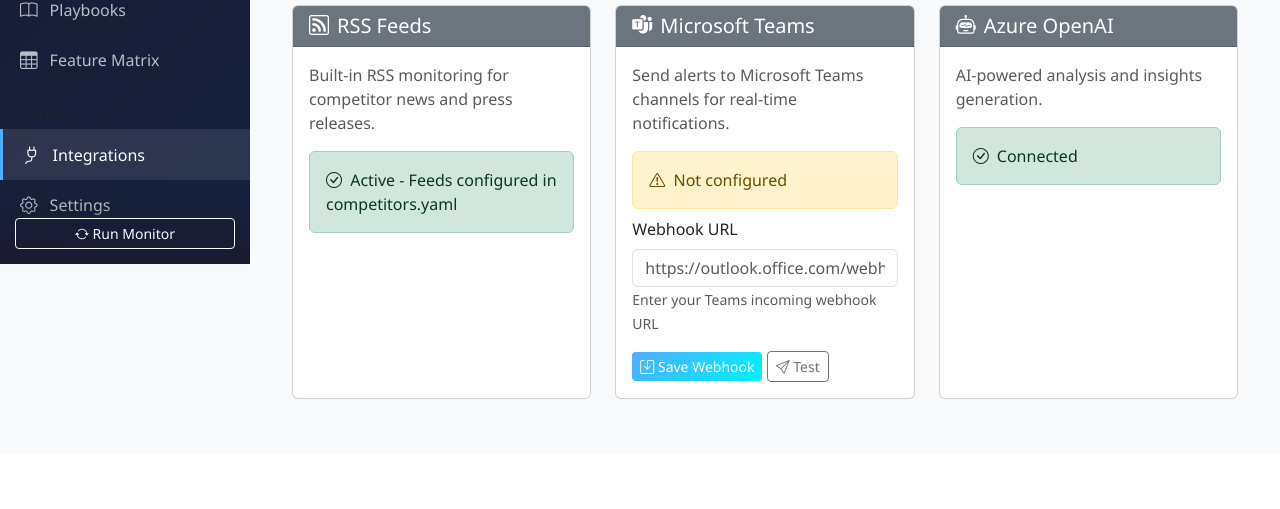
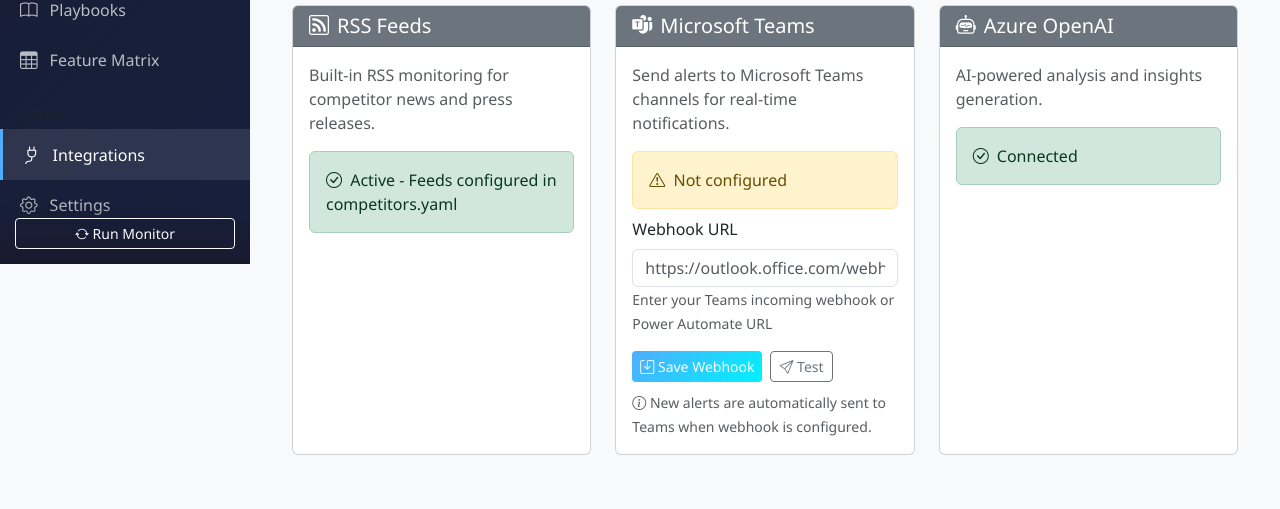
Before and after one commit to AbhayManikanti/compiq, a Flask app: page /integrations in a window 1280 px wide. Shown: the part 536-1045 px from the top of the page. Before the commit the page ends 935 px from the top, so only its background shows below. Run offline with Flask 3, Linux system fonts and the light colour scheme; data that the repository does not hold is empty.

Commit message:
Add Teams auto-notification and sync all alerts feature

```diff
--- a/app/routes.py
+++ b/app/routes.py
@@ -1463,11 +1463,182 @@
         response = requests.post(webhook_url, json=message, timeout=15)
         # Power Automate returns 202 Accepted, Teams returns 200 OK
         if response.status_code in [200, 202]:
+            # Mark alert as sent to Teams
+            if alert_id:
+                alert.notification_sent = True
+                channels = alert.notification_channels or ''
+                if 'teams' not in channels:
+                    alert.notification_channels = (channels + ',teams').strip(',')
+                db.session.commit()
             return jsonify({'success': True, 'message': 'Alert sent successfully!'})
         else:
             return jsonify({'success': False, 'error': f'Webhook returned status {response.status_code}: {response.text[:200]}'}), 400
     except Exception as e:
         return jsonify({'success': False, 'error': str(e)}), 500
+
+
+def send_alert_to_teams(alert: Alert) -> bool:
+    """
+    Internal helper function to send an alert to Teams.
+    Returns True if sent successfully, False otherwise.
+    """
+    import requests as req
+
+    webhook_url = os.environ.get('TEAMS_WEBHOOK_URL', '')
+
+    if not webhook_url:
+        return False
+
+    # Check if already sent to Teams
+    channels = alert.notification_channels or ''
+    if 'teams' in channels:
+        return True  # Already sent
+
+    title = alert.title
+    summary = alert.summary
+    risk_level = alert.risk_level or 'medium'
+    competitor = alert.competitor.name if alert.competitor else 'Unknown'
+    source_url = alert.source_url
+    alert_id = alert.id
+    detected_at = alert.detected_at.strftime('%Y-%m-%d %H:%M UTC') if alert.detected_at else 'Unknown'
+
+    # Risk level emojis
+    risk_emojis = {
+        'critical': '🔴',
+        'high': '🟠',
+        'medium': '🟡',
+        'low': '🟢',
+        'info': 'ℹ️'
+    }
+
+    # Build Adaptive Card for Power Automate
+    adaptive_card = {
+        "type": "AdaptiveCard",
+        "$schema": "http://adaptivecards.io/schemas/adaptive-card.json",
+        "version": "1.4",
+        "body": [
+            {
+                "type": "TextBlock",
+                "text": f"🚨 {title}",
+                "weight": "Bolder",
+                "size": "Large",
+                "wrap": True
+            },
+            {
+                "type": "FactSet",
+                "facts": [
+                    {"title": "Competitor", "value": competitor},
+                    {"title": "Risk Level", "value": f"{risk_emojis.get(risk_level, '⚪')} {risk_level.upper()}"},
+                    {"title": "Detected", "value": detected_at}
+                ]
+            },
+            {
+                "type": "TextBlock",
+                "text": summary[:300] if summary else 'No details available',
+                "wrap": True,
+                "spacing": "Medium"
+            }
+        ],
+        "actions": [
+            {
+                "type": "Action.OpenUrl",
+                "title": "View in CompIQ",
+                "url": f"https://compiq-app.azurewebsites.net/alerts/{alert_id}"
+            }
+        ]
+    }
+
+    if source_url:
+        adaptive_card["actions"].append({
+            "type": "Action.OpenUrl",
+            "title": "View Source",
+            "url": source_url
+        })
+
+    # Power Automate expects this structure
+    message = {
+        "body": {
+            "contentType": "application/vnd.microsoft.card.adaptive",
+            "content": adaptive_card
+        }
+    }
+
+    try:
+        response = req.post(webhook_url, json=message, timeout=15)
+        if response.status_code in [200, 202]:
+            # Mark as sent
+            alert.notification_sent = True
+            channels = alert.notification_channels or ''
+            if 'teams' not in channels:
+                alert.notification_channels = (channels + ',teams').strip(',')
+            db.session.commit()
+            return True
+        return False
+    except Exception as e:
+        logging.getLogger(__name__).error(f"Error sending alert {alert_id} to Teams: {e}")
+        return False
+
+
+@api_bp.route('/integrations/teams/sync-all', methods=['POST'])
+def teams_sync_all():
+    """Send all alerts that haven't been sent to Teams yet."""
+    import requests as req
+
+    webhook_url = os.environ.get('TEAMS_WEBHOOK_URL', '')
+
+    if not webhook_url:
+        return jsonify({'success': False, 'error': 'Webhook not configured'}), 400
+
+    # Get all alerts that haven't been sent to Teams
+    all_alerts = Alert.query.order_by(Alert.detected_at.asc()).all()
+
+    sent_count = 0
+    skipped_count = 0
+    failed_count = 0
+
+    for alert in all_alerts:
+        # Check if already sent to Teams
+        channels = alert.notification_channels or ''
+        if 'teams' in channels:
+            skipped_count += 1
+            continue
+
+        # Send to Teams
+        if send_alert_to_teams(alert):
+            sent_count += 1
+            # Small delay to avoid rate limiting
+            import time
+            time.sleep(0.5)
+        else:
+            failed_count += 1
+
+    return jsonify({
+        'success': True,
+        'sent': sent_count,
+        'skipped': skipped_count,
+        'failed': failed_count,
+        'message': f'Sent {sent_count} alerts to Teams ({skipped_count} already sent, {failed_count} failed)'
+    })
+
+
+@api_bp.route('/integrations/teams/stats')
+def teams_stats():
+    """Get Teams notification statistics."""
+    total_alerts = Alert.query.count()
+
+    # Count alerts sent to Teams
+    sent_to_teams = Alert.query.filter(
+        Alert.notification_channels.like('%teams%')
+    ).count()
+
+    not_sent = total_alerts - sent_to_teams
+
+    return jsonify({
+        'total_alerts': total_alerts,
+        'sent_to_teams': sent_to_teams,
+        'not_sent': not_sent,
+        'webhook_configured': bool(os.environ.get('TEAMS_WEBHOOK_URL', ''))
+    })
 
 
 # =============================================================================
--- a/templates/integrations.html
+++ b/templates/integrations.html
@@ -127,17 +127,37 @@
                     <div id="teams-status">
                         <!-- Status populated by JS -->
                     </div>
+                    <div id="teams-stats" class="mb-3" style="display: none;">
+                        <div class="row text-center">
+                            <div class="col-6">
+                                <h4 class="mb-0 text-success" id="teams-sent-count">0</h4>
+                                <small class="text-muted">Sent to Teams</small>
+                            </div>
+                            <div class="col-6">
+                                <h4 class="mb-0 text-warning" id="teams-pending-count">0</h4>
+                                <small class="text-muted">Pending</small>
+                            </div>
+                        </div>
+                    </div>
                     <div class="mb-3">
                         <label class="form-label">Webhook URL</label>
                         <input type="url" class="form-control" id="teams-webhook" placeholder="https://outlook.office.com/webhook/...">
-                        <small class="text-muted">Enter your Teams incoming webhook URL</small>
+                        <small class="text-muted">Enter your Teams incoming webhook or Power Automate URL</small>
                     </div>
+                    <div class="d-flex flex-wrap gap-2">
                         <button class="btn btn-primary btn-sm" onclick="saveTeamsWebhook()">
                             <i class="bi bi-save"></i> Save Webhook
                         </button>
                         <button class="btn btn-outline-secondary btn-sm" onclick="testTeamsWebhook()">
                             <i class="bi bi-send"></i> Test
                         </button>
+                        <button class="btn btn-success btn-sm" id="teams-sync-btn" onclick="syncAllAlertsToTeams()" style="display: none;">
+                            <i class="bi bi-arrow-repeat"></i> Sync All Alerts
+                        </button>
+                    </div>
+                    <div class="mt-2">
+                        <small class="text-muted"><i class="bi bi-info-circle"></i> New alerts are automatically sent to Teams when webhook is configured.</small>
+                    </div>
                 </div>
             </div>
         </div>
@@ -307,11 +327,52 @@
         if (data.configured) {
             teamsEl.innerHTML = '<div class="alert alert-success mb-2"><i class="bi bi-check-circle me-1"></i> Webhook Configured</div>';
             document.getElementById('teams-webhook').value = data.webhook_url || '';
+            // Show sync button and load stats
+            document.getElementById('teams-sync-btn').style.display = 'inline-block';
+            document.getElementById('teams-stats').style.display = 'block';
+            loadTeamsStats();
         } else {
             teamsEl.innerHTML = '<div class="alert alert-warning mb-2"><i class="bi bi-exclamation-triangle me-1"></i> Not configured</div>';
+            document.getElementById('teams-sync-btn').style.display = 'none';
+            document.getElementById('teams-stats').style.display = 'none';
         }
     } catch (error) {
         document.getElementById('teams-status').innerHTML = '<div class="alert alert-secondary mb-2">Unable to check status</div>';
+    }
+}
+
+async function loadTeamsStats() {
+    try {
+        const response = await fetch('/api/integrations/teams/stats');
+        const data = await response.json();
+
+        document.getElementById('teams-sent-count').textContent = data.sent_to_teams || 0;
+        document.getElementById('teams-pending-count').textContent = data.not_sent || 0;
+    } catch (error) {
+        console.error('Failed to load Teams stats:', error);
+    }
+}
+
+async function syncAllAlertsToTeams() {
+    const btn = document.getElementById('teams-sync-btn');
+    btn.disabled = true;
+    btn.innerHTML = '<i class="bi bi-hourglass-split"></i> Syncing...';
+
+    try {
+        const response = await fetch('/api/integrations/teams/sync-all', {method: 'POST'});
+        const data = await response.json();
+
+        if (data.success) {
+            showToast('Success', data.message, 'success');
+            loadTeamsStats();
+        } else {
+            showToast('Error', data.error || 'Sync failed', 'danger');
+        }
+    } catch (error) {
+        showToast('Error', error.message, 'danger');
+    } finally {
+        btn.disabled = false;
+        btn.innerHTML = '<i class="bi bi-arrow-repeat"></i> Sync All Alerts';
     }
 }
 
```
Also changed, not shown: app/analyzer.py (+90 -0 lines). Lines whose indentation alone changed are shown as unchanged.
